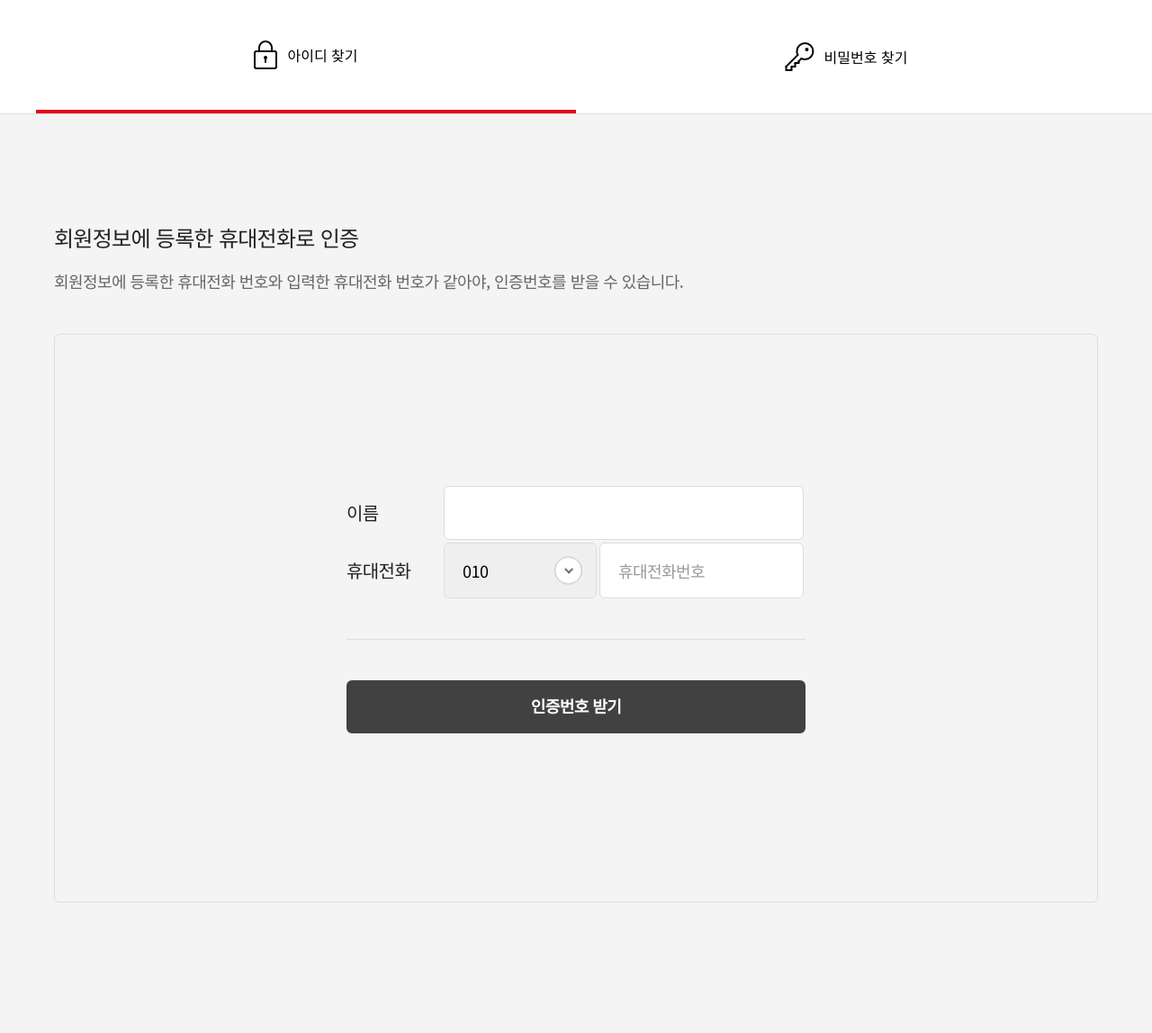
After one commit to peterosea/kongkam, a PHP site: page /pages/find-id-01.php in a window 1280 px wide. The commit adds this page. Shown: the whole page at 90% size. Run offline with PHP 8.4, Linux system fonts and the light colour scheme; some libraries are stand-ins or nearby versions.

Commit message:
:building_construction: 파일이름 패턴변경

```diff
--- /dev/null
+++ b/pages/find-id-01.php
@@ -0,0 +1,61 @@
+<?php include_once '../includes/head.php' ?>
+<header>
+  <nav class="find">
+    <div class="container">
+      <ul class="menu-list">
+        <li>
+          <a href="" class="active">
+            <img src="../public/img/90.png" srcset="../public/img/90@2x.png 2x, ../public/img/90@3x.png 3x">
+            <span>아이디 찾기</span>
+          </a>
+        </li>
+        <li>
+          <a href="">
+            <img src="../public/img/65.png" srcset="../public/img/65@2x.png 2x, ../public/img/65@3x.png 3x">
+            <span>비밀번호 찾기</span>
+          </a>
+        </li>
+      </ul>
+    </div>
+  </nav>
+</header>
+
+<main>
+  <div class="section page-findId">
+    <div class="container">
+      <div class="pageHeader">
+        <h2 class="title">회원정보에 등록한 휴대전화로 인증</h2>
+        <p>회원정보에 등록한 휴대전화 번호와 입력한 휴대전화 번호가 같아야, 인증번호를 받을 수 있습니다.</p>
+      </div>
+      <div class="content">
+        <form action="" class="type-default">
+          <ul>
+            <li>
+              <label>
+                <span>이름</span>
+                <input type="text">
+              </label>
+            </li>
+            <li>
+              <label>
+                <span>휴대전화</span>
+                <div class="phone">
+                  <div class="select">
+                    <select name="" id="">
+                      <option value="010">010</option>
+                      <option value="011">011</option>
+                    </select>
+                    <img class="arrow" src="../public/img/73.png" srcset="../public/img/73@2x.png 2x, ../public/img/73@3x.png 3x">
+                  </div>
+                  <input type="tel" placeholder="휴대전화번호">
+                </div>
+              </label>
+            </li>
+          </ul>
+          <hr>
+          <button type="submit">인증번호 받기</button>
+        </form>
+      </div>
+    </div>
+  </div>
+</main>
--- a/pages/find_id.php
+++ b/pages/find-id-02.php
@@ -53,7 +53,7 @@
             </li>
           </ul>
           <hr>
-          <button type="submit">인증번호 받기</button>
+          <!-- <button type="submit">인증번호 받기</button> -->
         </form>
         <form action="" class="type-default type-authortication">
           <div class="numberPush">
```
Also changed, not shown: pages/find-id-03.php (renamed from pages/find_id-03.php).
